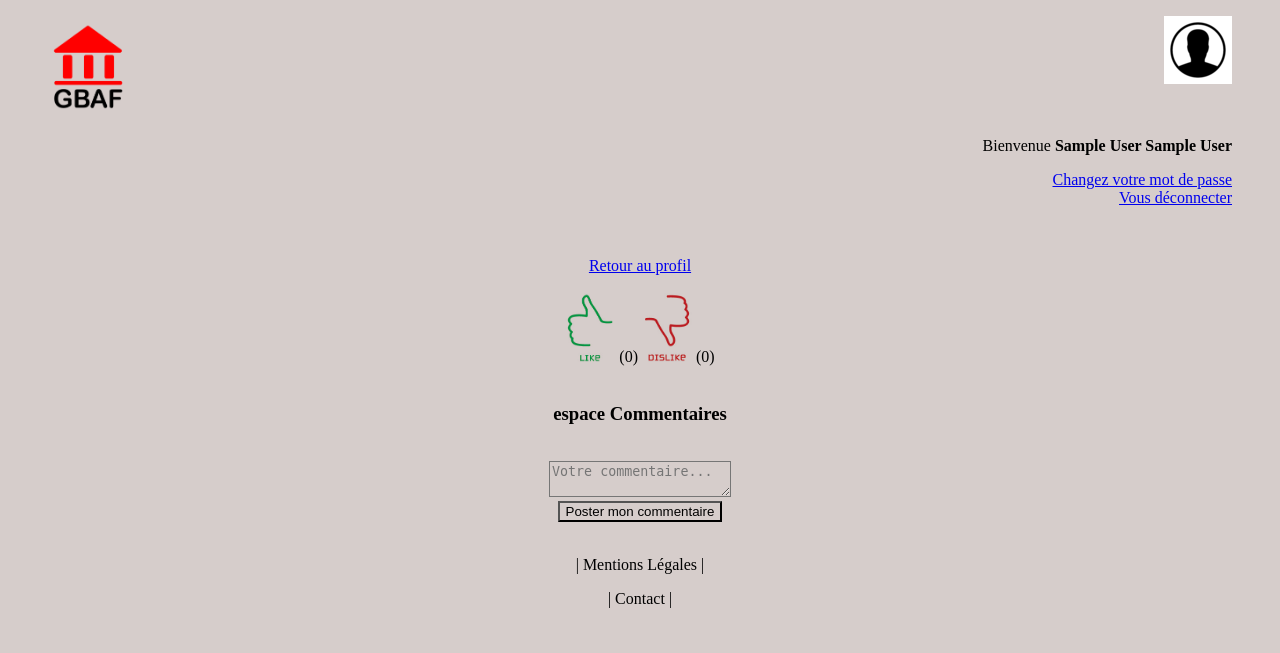
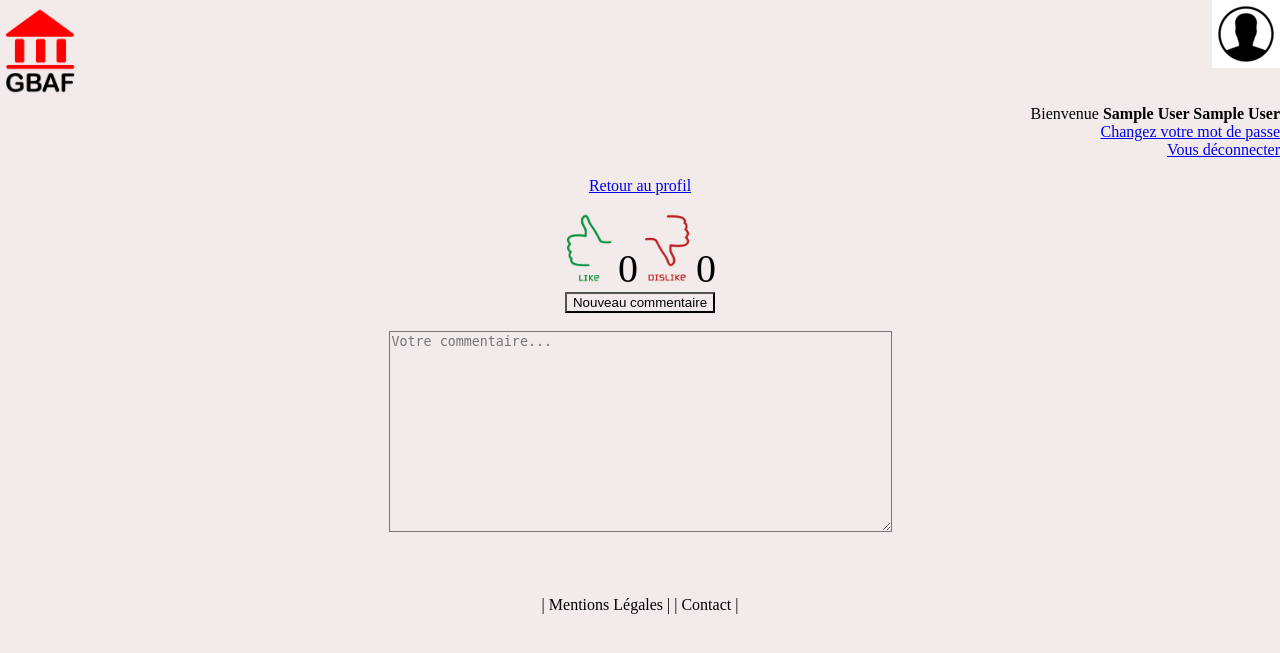
Before and after one commit to macfly81/projet3_GBAF, a PHP site: page /acteur.php?id_acteur=1 in a window 1280 px wide. Shown: the top 653 px of the page. Run offline with PHP 8.4, Linux system fonts and the light colour scheme; the visitor is signed in with stand-in values (Sample User, id 1); data that the repository does not hold is empty.

Commit message:
finalisation de l'integration css

```diff
--- a/acteur.php
+++ b/acteur.php
@@ -22,7 +22,7 @@ $bdd = new PDO('mysql:host=localhost;dbname=projet3_gbaf','root','root', array(P
 			$reqacteur->execute(array($_GET['id_acteur']));
 			$acteur = $reqacteur->fetch();
 		}
-		$commentaires = $bdd->prepare("SELECT * FROM post WHERE id_acteur = ?");
+		$commentaires = $bdd->prepare("SELECT * FROM post WHERE id_acteur = ? ORDER BY post DESC");
 		$commentaires->execute(array($get_acteur));
 
 	if(isset($_GET['id_acteur']) AND isset($_SESSION['id_user']))
@@ -76,39 +76,35 @@ $bdd = new PDO('mysql:host=localhost;dbname=projet3_gbaf','root','root', array(P
 		</div>
 	</head>
 			<body>
+				<div id="main">
 				<div align="center">
 			<section >
 					<img style="max-width:300px"; src ="<?= $acteur['logo']; ?>" />
-					<p align="justify"> <?= $acteur['description']; ?> </p>
+					<p style="font-style: italic ; font-size: 20px;"align="justify"> <?= $acteur['description']; ?> </p>
 					<a href="profil.php?">Retour au profil</a>
 			</section>
 				</div>
 			<div align="center"> <br />
-				<a href="action_vote.php?t=1&id_acteur=<?= $_GET['id_acteur'] ?>"><img style="max-width:50px"; src="images/like.png" alt="like" /></a> (<?= $likes ?>)
-				<a href="action_vote.php?t=2&id_acteur=<?= $_GET['id_acteur'] ?>"><img style="max-width:50px"; src="images/dislike.png" alt="dislike" /></a> (<?= $dislikes ?>)
+				<a href="action_vote.php?t=1&id_acteur=<?= $_GET['id_acteur'] ?>"><img style="max-width:50px"; src="images/like.png" alt="like" /></a> <span class="likes"><?= $likes ?></span>
+				<a href="action_vote.php?t=2&id_acteur=<?= $_GET['id_acteur'] ?>"><img style="max-width:50px"; src="images/dislike.png" alt="dislike" /></a> <span class="likes"><?= $dislikes ?></span>
 			</div>
+				<form  method="POST">
+								<div class="commentaire" align="center">
+									<input type="submit" value="Nouveau commentaire" name="submit_commentaire" /><br/><br/>
+								   <textarea rows="13" cols="60" name="commentaire" id="commentaire" placeholder="Votre commentaire..."></textarea>
+								</div><br/>
+							</form>
+					<br /><br/>
 			<div align="center"><br />
-				<h3 align="center">
-				espace Commentaires </h3>
-				<br />
-			<?php
-				while($c = $commentaires->fetch()) { ?>
-				<b><?= $c['prenom']?> <br />le <?= $c['date_add'] . '<br /><br />' .$c['post'] ?> <br /><br /><br /></b>
-			<?php } ?>
-
-				<div align="center">
-					<form  method="POST">
-					   <textarea name="commentaire" id="commentaire" placeholder="Votre commentaire..."></textarea><br />
-					   <input type="submit" value="Poster mon commentaire" name="submit_commentaire" />
-					</form>
-			<br />
-
+					<br />
+					<div class="espace_commentaire"><?php
+						while($c = $commentaires->fetch()) { ?>
+						<b><?= $c['prenom']?> <br />le <?= $c['date_add'] . '<br /><br />' .$c['post'] ?> <br /><br /><br /></b>
+					<?php } ?></div>
+						<footer align="center">
+							<p>| Mentions Légales | | Contact |</p>
+						</footer>
+				</div>
 				</div>
 			</body>
-			<footer style="background-color:#c0c0c0"; style="padding: 20px">
-				<div align="center">
-					<p>| Mentions Légales |</p>
-					<p>| Contact |</p>
-				</div>
-			</footer>
 </html>
--- a/editionprofil.php
+++ b/editionprofil.php
@@ -127,7 +127,7 @@ if(!empty($_POST['newnom']) AND !empty($_POST['newprenom']) AND !empty($_POST['n
 				?>
 			</div>
 		</body>
-			<footer style="background-color:#c0c0c0"; style="padding: 20px">
+			<footer>
 				<div align="center">
 					<p>| Mentions Légales |</p>
 					<p>| Contact |</p>
--- a/mdpforget.php
+++ b/mdpforget.php
@@ -100,7 +100,7 @@ if(isset($_POST['vnewmdp']))
 				?>
 			</div>
 		</body>
-			<footer>
-
+			<footer align="center">
+					<p>| Mentions Légales | | Contact |</p>
 			</footer>
 </html>
--- a/style.css
+++ b/style.css
@@ -1,20 +1,83 @@
 *
 {
-	background-color: 	#d6cdcb ;
+	margin:auto;
+	padding:auto;
+	background-color: #F3EBE9 ;
 }
 
 h2
 {
-	color:blue;
+	color: red;
+}
+.champ_connexion
+{
+	width: 100%;
+	height: 30px;
 }
 .tableau_acteur
 {
 	width: 70%;
-	margin : 200, 10, 10, 10;
-	padding : 100, 10, 10, 10;
+	border-radius: 10px 10px 10px 10px;
+	border: 2px solid red;
+	margin-bottom: 10px;
+	padding-bottom: 70px;
+}
+.colonne_desc
+{
+ max-width: 40%;
+ text-overflow: auto;
+}
+.likes
+{
+	font-size: 40px;
+}
+.commentaire
+{
+	padding-top:-10;
+}
+.espace_commentaire
+{
+	text-align: left;
+	background-color: #FBF1EF;
+	overflow: visible;
 }
 h1
 {
 	font-style: italic;
-	font-size: medium;
+	font-size: 50px;
+	text-align: justify-all;
 }
+
+li
+{
+	font-style: italic; font-size: 20px;
+}
+body, html
+{
+	height:auto;
+}
+#main
+{
+
+max-width:1280px;
+
+min-height:100%;
+
+margin:0 auto;
+
+position:relative;
+
+}
+footer
+{
+	position:absolute;
+	bottom:0;
+	padding-top: 10px;
+	height: 30px;
+	width: 100%;
+}
+@media(min-width: 768px) and (max-width: 1388px)
+
+{
+
+}
```
Also changed, not shown: connexion.php (+10 -47 lines), inscription.php (+1 -18 lines), profil.php (+9 -16 lines), visiteur.php (+2 -14 lines).
